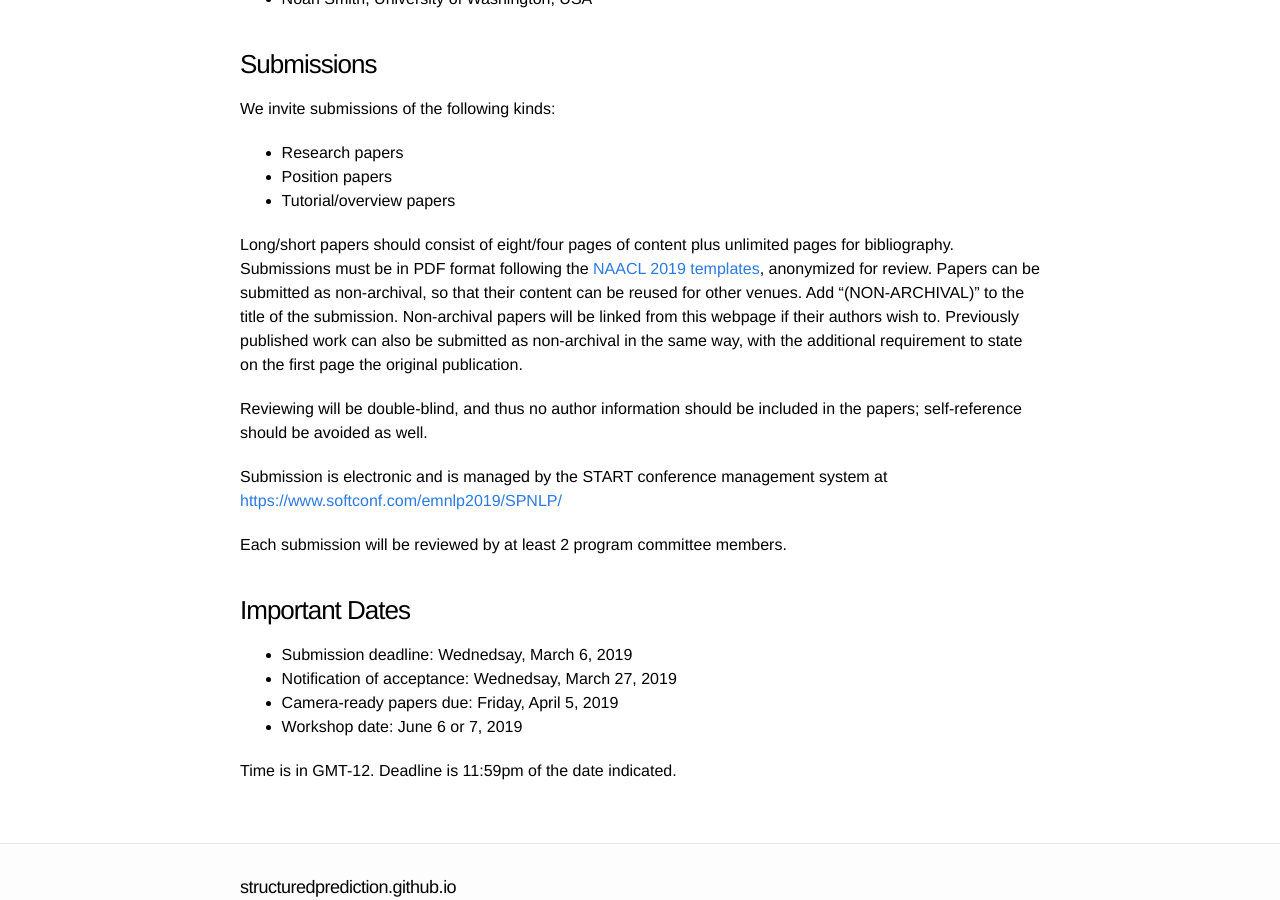
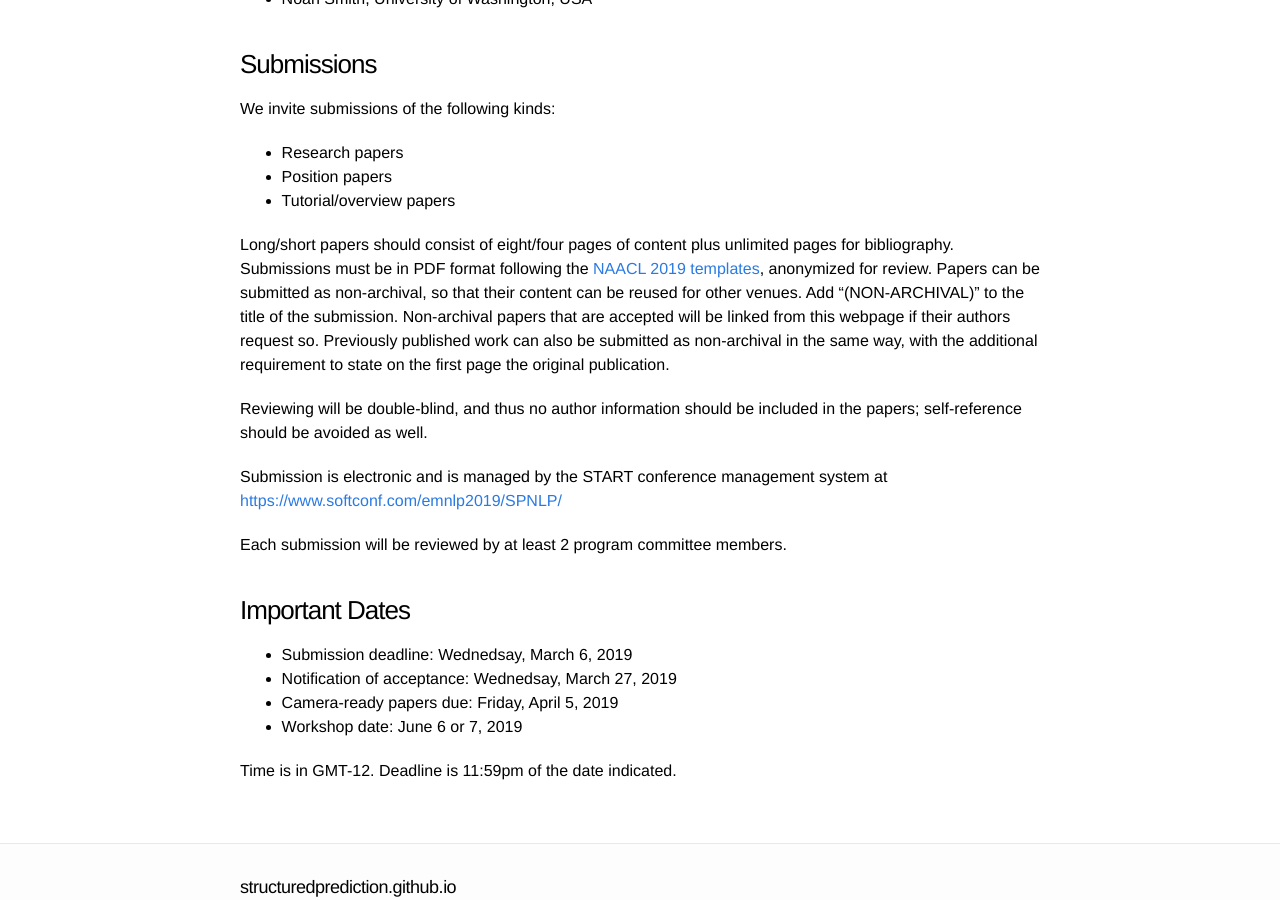
Before and after one commit to structuredprediction/structuredprediction.github.io, a Jekyll site: the page built from SPNLP19/1_cfp.md, in a window 1280 px wide and 900 px high, scrolled down 2271 px. Built offline with Jekyll 4.4.1, drawn with Linux system fonts in a browser that asks for light colours.

Commit message:
Clarify linking non-archival papers.

```diff
--- a/SPNLP19/1_cfp.md
+++ b/SPNLP19/1_cfp.md
@@ -103,7 +103,7 @@ We invite submissions of the following kinds:
 *  Position papers
 *  Tutorial/overview papers
 
-Long/short papers should consist of eight/four pages of content plus unlimited pages for bibliography. Submissions must be in PDF format following the [NAACL 2019 templates](https://naacl2019.org/calls/papers/), anonymized for review. Papers can be submitted as non-archival, so that their content can be reused for other venues. Add "(NON-ARCHIVAL)" to the title of the submission. Non-archival papers will be linked from this webpage if their authors wish to. Previously published work can also be submitted as non-archival in the same way, with the additional requirement to state on the first page the original publication.
+Long/short papers should consist of eight/four pages of content plus unlimited pages for bibliography. Submissions must be in PDF format following the [NAACL 2019 templates](https://naacl2019.org/calls/papers/), anonymized for review. Papers can be submitted as non-archival, so that their content can be reused for other venues. Add "(NON-ARCHIVAL)" to the title of the submission. Non-archival papers that are accepted will be linked from this webpage if their authors request so. Previously published work can also be submitted as non-archival in the same way, with the additional requirement to state on the first page the original publication.
 
 Reviewing will be double-blind, and thus no author information should be included in the papers; self-reference should be avoided as well.
 
```
